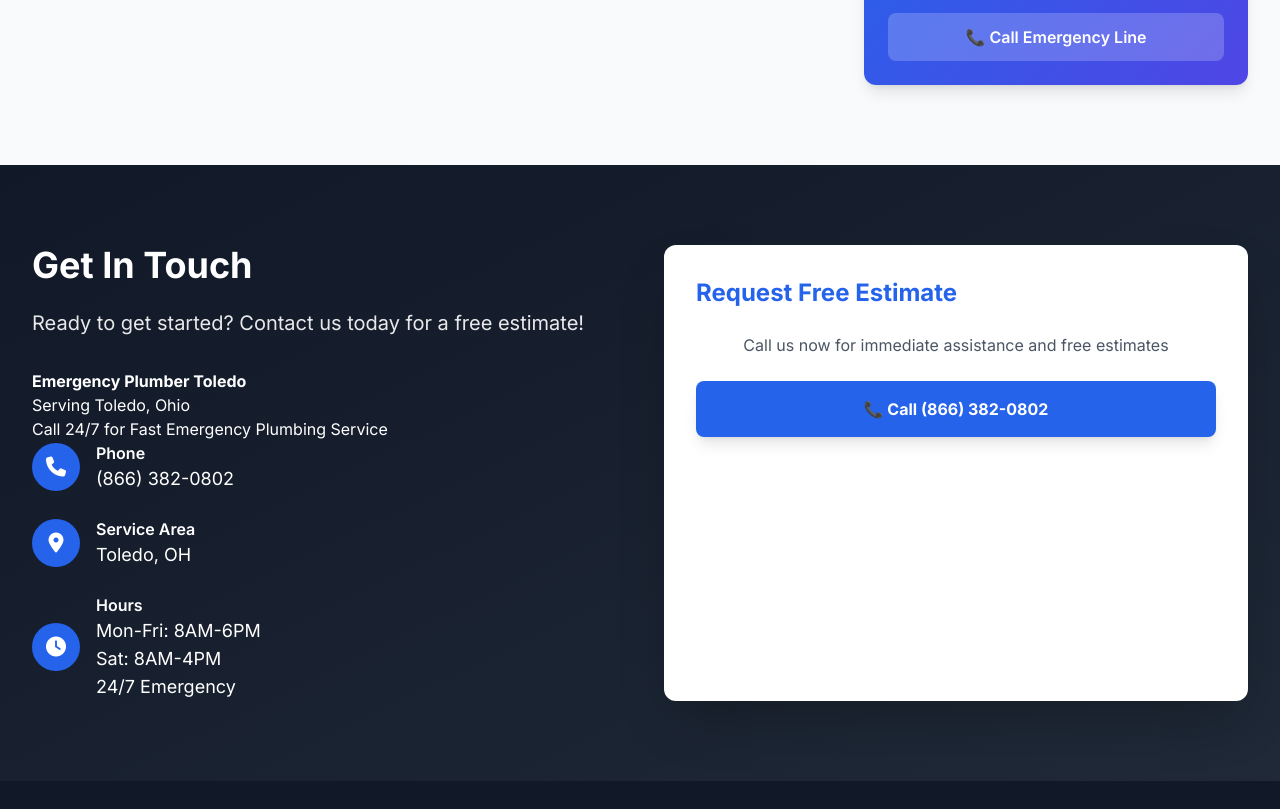
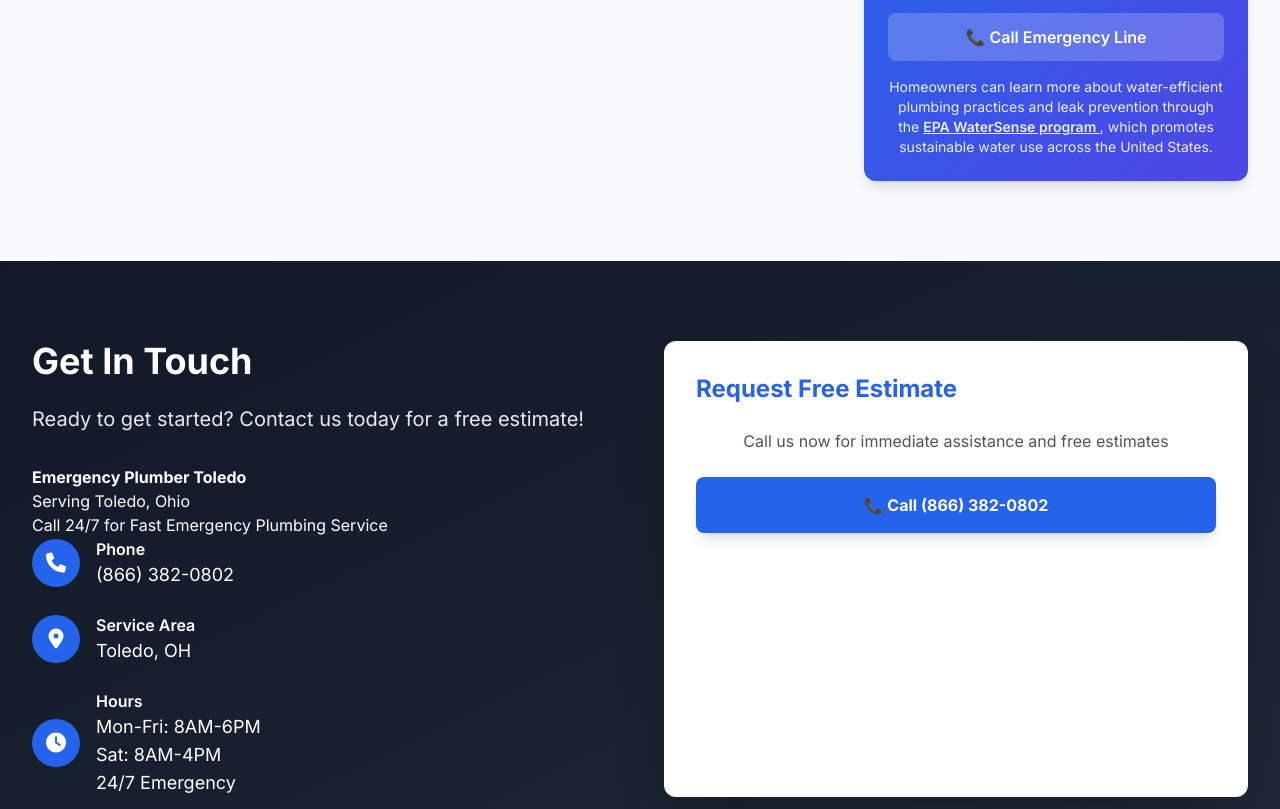
Before and after one commit to ashu223/emergency-plumber-toledo, a plain HTML site: page index.html in a window 1280 px wide. Shown: the part 7554-8363 px from the top of the page. Drawn offline with nearby package versions, Linux system fonts and the light colour scheme.

Commit message:
Update index.html

```diff
--- a/index.html
+++ b/index.html
@@ -1141,6 +1141,17 @@
                <a href="tel:(866) 382-0802" class="inline-flex items-center justify-center w-full py-3 bg-white bg-opacity-20 rounded-lg font-semibold hover:bg-opacity-30 transition duration-300">
                  📞 Call Emergency Line
                </a>
+                 <p class="mt-4 text-sm opacity-90 text-center">
+  Homeowners can learn more about water-efficient plumbing practices and leak prevention through the
+  <a href="https://www.epa.gov/watersense"
+     target="_blank"
+     rel="noopener noreferrer"
+     class="underline font-semibold hover:text-blue-200">
+    EPA WaterSense program
+  </a>,
+  which promotes sustainable water use across the United States.
+</p>
+
              </div>
            </div>
          </div>
```
